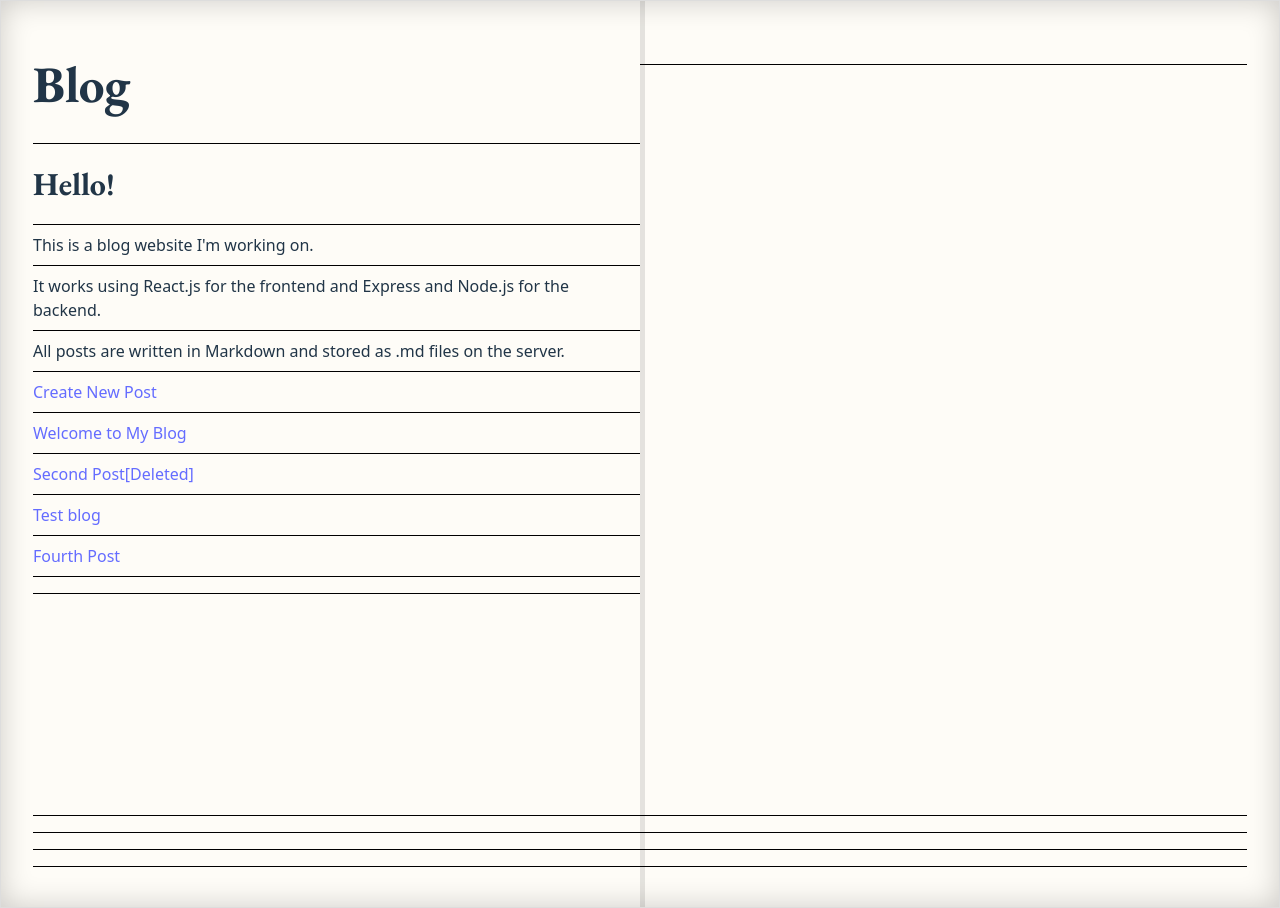
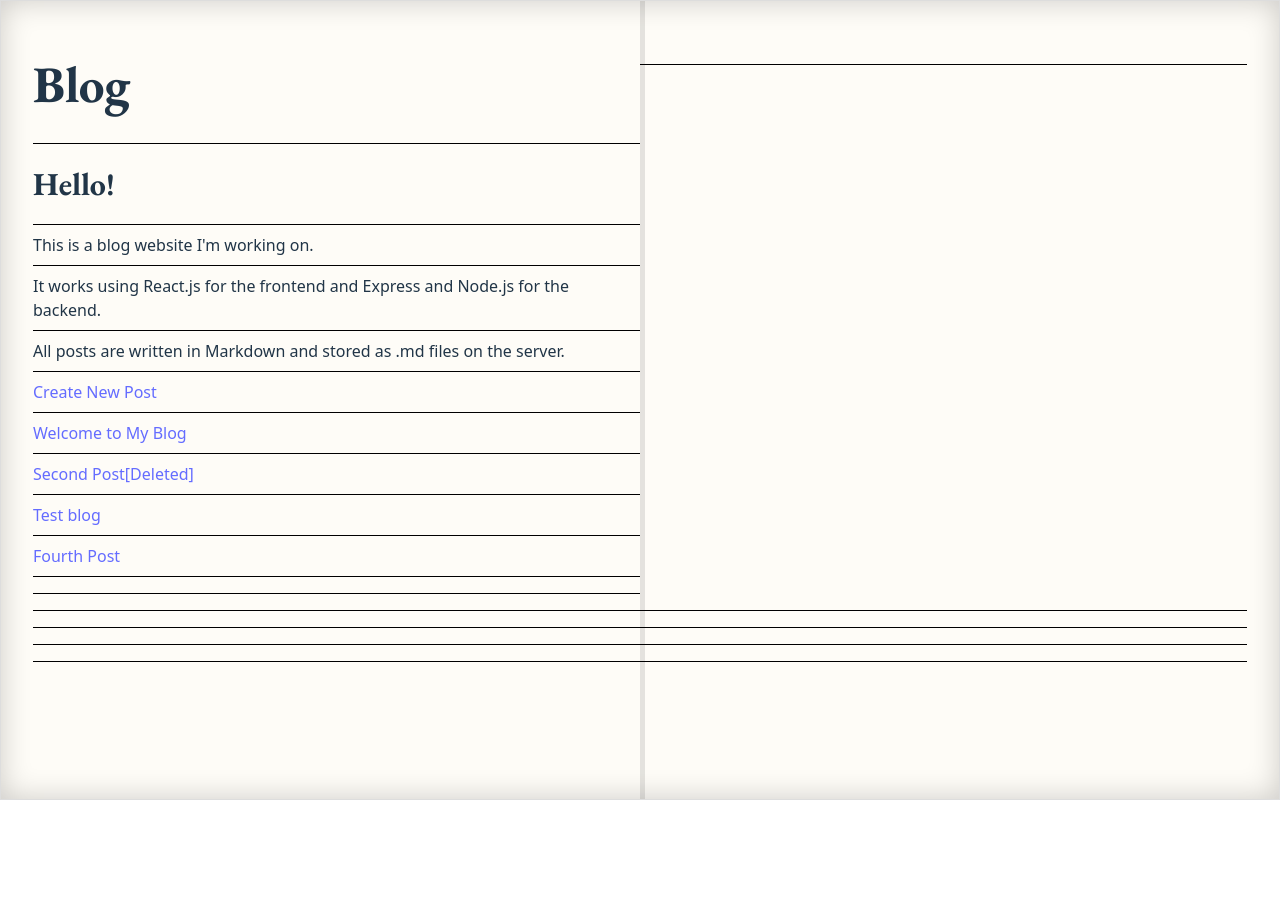
Before and after one commit to Kofi100/blog-viewer-react, a React (Vite) app in the folder react/: page / in a window 1280 px wide. After the commit the page ends 800 px from the top, so only its background shows below. Built offline with nearby package versions, Linux system fonts and the light colour scheme.

Commit message:
working on lines,so far so good by God's grace 🙏✨

```diff
--- a/react/src/index.css
+++ b/react/src/index.css
@@ -102,6 +102,8 @@ button:focus-visible {
 	background: rgba(0, 0, 0, 0.1);
 }
 .book *:where(h1, h2, h3, h4, h5, p, div, section, article, li) {
+	/* would affect all child elements in .book group here   */
+	/* adding ">" b/n .book and *:where would make it affect only DIRECT child elements*/
 	/* *:not(:last-child) */
 	border-bottom: 1px solid black; /* line */
 	min-height: 2rem; /* ensures minimum height */
--- a/react/src/pages/Blog.jsx
+++ b/react/src/pages/Blog.jsx
@@ -22,7 +22,7 @@ export default function Blog() {
 		// 	<Route path="/post/:slug" element={<Post />} />
 		// 	<Route path="/edit/:slug" element={<EditPost />} />
 		// </Routes>
-		<div className="flex flex-row min-h-[100vh] font-body">
+		<div className="flex flex-row font-body">
 			<section className="flex flex-col min-w-[50%] book-line-bg ">
 				<section>
 					<h1 className="font-heading">Blog</h1>
```
